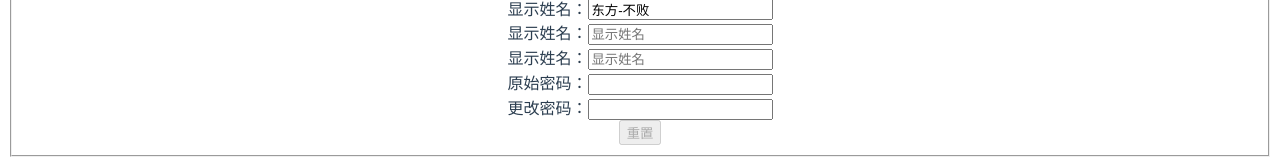
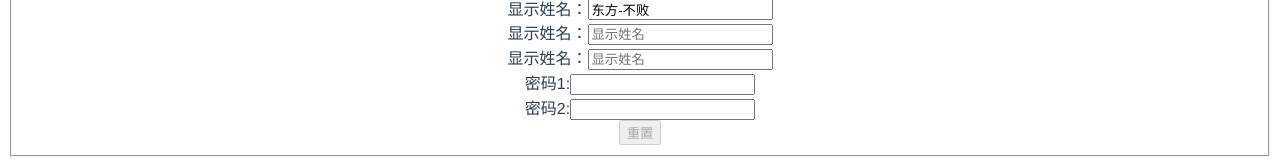
Before and after one commit to bcygsws/vue3_learn, a Vue app: page /#/home/computed in a window 1280 px wide. Shown: the part 1644-1806 px from the top of the page. Built offline with nearby package versions, Linux system fonts and the light colour scheme.

Commit message:
:bug: watch监听多个元素在项中的使用场景
watch监听多个元素在项目中的使用场景

```diff
--- a/src/components/computed/Computed.vue
+++ b/src/components/computed/Computed.vue
@@ -46,10 +46,12 @@
         placeholder="显示姓名"
         v-model="fullName5"
       /><br />
-      原始密码：<input type="text" /><br />
-      更改密码：<input type="text" /><br />
+      <div v-for="(item, index) in pwd.pwdArr" :key="index">
+        <span>密码{{ index + 1 }}:</span>
+        <input type="text" v-model="item.password" /><br />
+      </div>
       <!-- disabled="true"或者disabled="false"按钮都被禁用了，disabled失效了；尝试用js的方式控制按钮的使用或禁用 :disable="isReset"-->
-      <input type="button" value="重置" disabled="false" /><br />
+      <input type="button" value="重置" :disabled="pwd.isReset" /><br />
     </fieldset>
   </form>
 </template>
@@ -72,6 +74,8 @@ export default defineComponent({
       firstName: '东方',
       lastName: '不败'
     });
+    console.log(user.firstName);
+    console.log(user.lastName);
     // 演示监听多个数据
     const pwd = reactive({
       pwdArr: [
@@ -85,10 +89,40 @@ export default defineComponent({
         }
       ],
       // 控制重置按钮的能否使用
-      isReset: true
+      isReset: true,
+      // 原密码框和修改密码框中的值;passVals是一个ComputedImplRef,和ref定义的ImplRef略有不同；所以watch监听
+      // 下面watch监听pwdPassVals数组时，仍然需要使用watch(()=>pwd.pwdPassVals)
+      passVals: computed(() => getArr())
     });
-    console.log(user.firstName);
-    console.log(user.lastName);
+    const getArr = (): string[] => {
+      let myArr = pwd.pwdArr.map((item) => {
+        return item.password;
+      });
+      // 返回密码数组
+      return myArr;
+    };
+    /**
+     *
+     * watch监听密码框数组passVals
+     * 1.pwd.passVals是计算属性computed得到的，它返回的是ComputedImplRef；不是ref定义的ImplRef；所以watch监听多个数据时，使用了
+     * 函数形式：()=>pwd.passVals
+     * 2.pwd.passVals数据格式为：['密码1','密码2']
+     * 所以，监听其中的两个元素的参数写成[newVal1,newVal2]:像分别解构一样
+     * 3.因为修改密码时，原密码和新密码都不能为空；只要有一个为空，将重置按钮设置为不可用，以示提醒（修改的密码不能为空）
+     *
+     */
+    watch(
+      () => pwd.passVals,
+      ([newVal1, newVal2]) => {
+        if (newVal1 !== '' && newVal2 !== '') {
+          pwd.isReset = false;
+        } else {
+          pwd.isReset = true;
+        }
+      },
+      { immediate: true, deep: true }
+    );
+
     // 只有getter的计算属性,一个回调；如果是getter+setter的计算属性，回调函数被{get(){},set(){}}取代
     /**
      *
@@ -105,6 +139,20 @@ export default defineComponent({
       console.log(user.lastName); // undefined
       return user.firstName + '-' + user.lastName;
     });
+    console.log(fullName1); // 打印一个ComputedRefImpl，可以验证Vue3中computed的返回值是一个ComputedRefImpl
+    /*
+    ComputedRefImpl{dep:undefined,__v_isRef:true,_dirty:true,effect:ReactiveEffect,_setter:ƒ,…}
+    dep:Set(1){ReactiveEffect}
+    effect:ReactiveEffect{active:true,deps:Array(2),parent:undefined,fn: ƒ,scheduler:ƒ,…}
+    __v_isReadonly: true
+    __v_isRef:true
+    _cacheable:true
+    _dirty:false
+    _setter:() => {…}
+    _value:"东方-不败"
+    value:(...)
+    [[Prototype]]:Object
+    */
     // 有getter和setter的计算属性
     const fullName2 = computed({
       get() {
@@ -226,7 +274,8 @@ export default defineComponent({
       fullName2,
       fullName3,
       fullName4,
-      fullName5
+      fullName5,
+      pwd
     };
   }
 });
```
